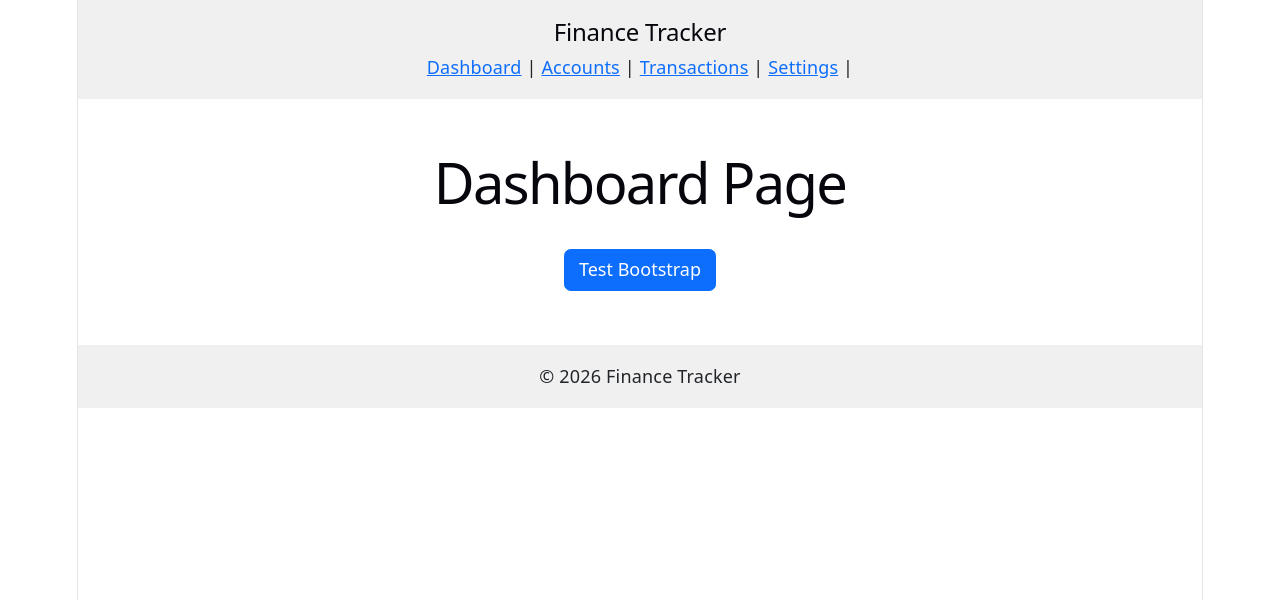
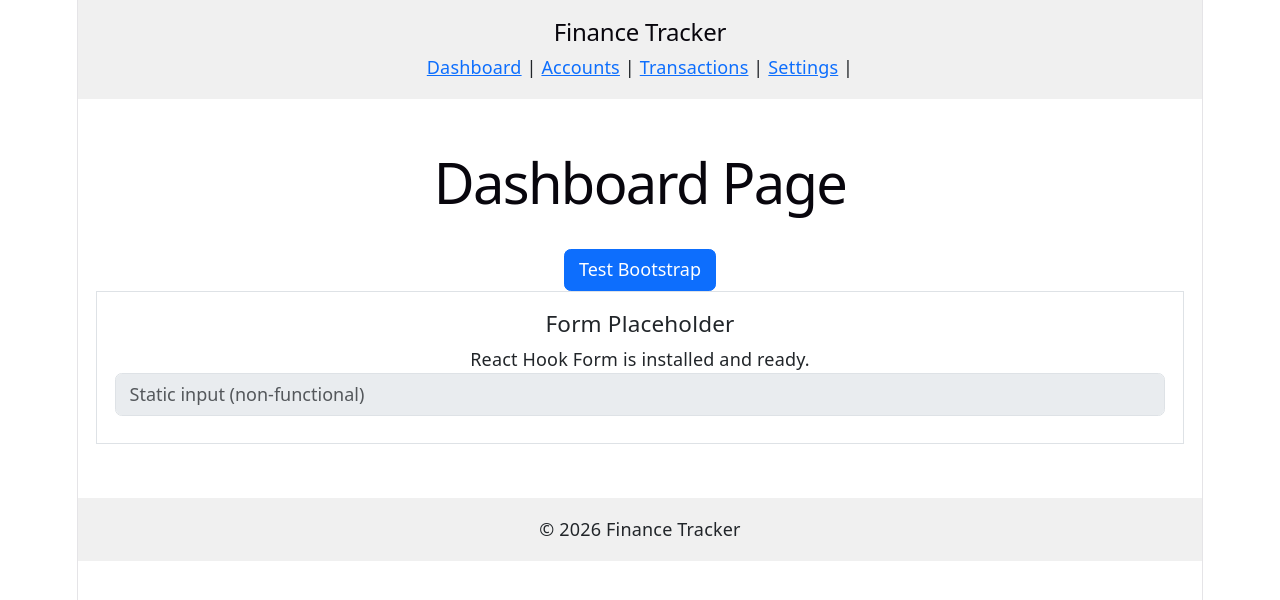
Before and after one commit to dmerc12/Finance-Tracker, a React (Vite) app in the folder client/: page / in a window 1280 px wide. Shown: the top 600 px of the page. Built offline with nearby package versions, Linux system fonts and the light colour scheme.

Commit message:
feat(frontend): add React Hook Form for future form handling

```diff
--- a/client/package.json
+++ b/client/package.json
@@ -10,14 +10,17 @@
     "preview": "vite preview"
   },
   "dependencies": {
+    "@hookform/resolvers": "^5.2.2",
     "@popperjs/core": "^2.11.8",
     "@reduxjs/toolkit": "^2.11.2",
     "axios": "^1.13.6",
     "bootstrap": "^5.3.8",
     "react": "^19.2.4",
     "react-dom": "^19.2.4",
+    "react-hook-form": "^7.71.2",
     "react-redux": "^9.2.0",
-    "react-router-dom": "^7.13.1"
+    "react-router-dom": "^7.13.1",
+    "zod": "^4.3.6"
   },
   "devDependencies": {
     "@eslint/js": "^9.39.4",
--- /dev/null
+++ b/client/src/components/PlaceholderForm.tsx
@@ -0,0 +1,27 @@
+import React from 'react';
+import { useForm } from 'react-hook-form';
+
+// This is just a placeholder to show that the library is installed.
+// No actual form logic or submission is implemented.
+const PlaceholderForm: React.FC = () => {
+    const { register, handleSubmit } = useForm();
+
+    const onSubmit = (d: any) => alert(JSON.stringify(d))
+
+    return (
+        <form onSubmit={handleSubmit(onSubmit)} className="border p-3">
+            <h5>Form Placeholder</h5>
+            <p>React Hook Form is installed and ready.</p>
+            {/* Just static inputs - no interactivity */}
+            <input type="text"
+                   className="form-control mb-2"
+                   placeholder="Static input (non-functional)"
+                   disabled
+                   {...register('placeholder')}
+            />
+
+        </form>
+    );
+};
+
+export default PlaceholderForm;
--- /dev/null
+++ b/client/src/components/index.ts
@@ -0,0 +1 @@
+export * from './PlaceholderForm';
--- a/client/src/pages/Dashboard.tsx
+++ b/client/src/pages/Dashboard.tsx
@@ -1,10 +1,12 @@
 import React from 'react';
+import PlaceholderForm from '../components/PlaceholderForm';
 
 const Dashboard: React.FC = () => {
     return (
         <div>
             <h1>Dashboard Page</h1>
             <button className="btn btn-primary">Test Bootstrap</button>
+            <PlaceholderForm />
         </div>
     );
 };
```
Also changed, not shown: 1 other file (tests, documents, lock files or other folders).
